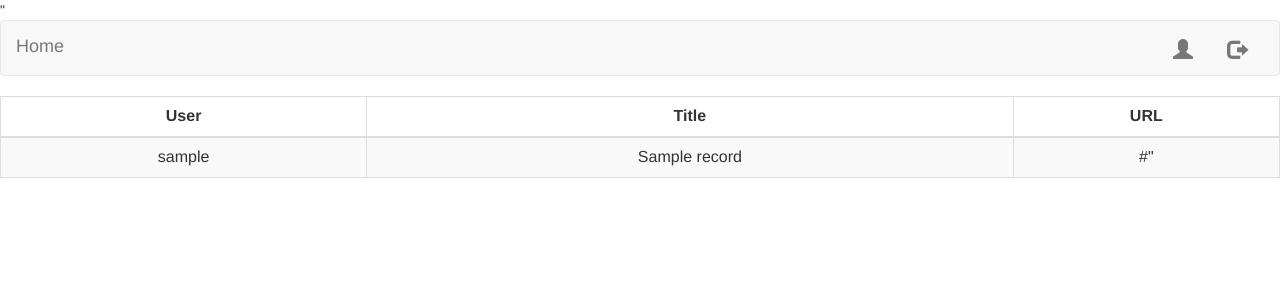
After one commit to goodhamgupta/github-scraper, a Django app: template scraper/templates/list_issues.html in a window 1280 px wide. The commit adds this page. Shown: the top 300 px of the page. Run offline with Django 3.2, Linux system fonts and the light colour scheme; the template is opened without the code that fills it: most values are stand-ins (such as "Sample title", 1, 10 or a date in 2020); some libraries are stand-ins or nearby versions.

Commit message:
Listing and issue details page complete

```diff
--- a/github_scraper/urls.py
+++ b/github_scraper/urls.py
@@ -14,6 +14,7 @@
     url(r'^login/$', views.login, name='index'),
     url(r'^search/', views.search, name='search'),
     url(r'^results(?P<url>\w{0,50})/$',views.results,name='results'),
+    url(r'^details/([0-9])$',views.details,name='details'),
     url(r'^logout/', views.logout, name='logout'),
     # ex: /polls/5/
     ]
--- a/scraper/static/css/main.css
+++ b/scraper/static/css/main.css
@@ -73,3 +73,8 @@
     display: block;
     margin-top: 10px;
 }
+
+.table th,td,tr
+{
+    text-align: center;
+}
--- a/scraper/templates/base.html
+++ b/scraper/templates/base.html
@@ -11,7 +11,7 @@
     <script src="/static/js/dataTables.min.js"></script>
     <link rel="stylesheet" type="text/css" href="/static/css/sweetalert.css">
 </head>
-<body>
+<body> <!--background="/static/images/search_background.png"-->
     <nav class="navbar navbar-default">
             <div class="container-fluid">
                 <!-- Brand and toggle get grouped for better mobile display -->
@@ -22,13 +22,13 @@
                         <span class="icon-bar"></span>
                         <span class="icon-bar"></span>
                     </button>
-                    <a class="navbar-brand" href="/ui/">Home<span class="sr-only">(current)</span> </a>
+                    <a class="navbar-brand" href="/search/">Home<span class="sr-only">(current)</span> </a>
                 </div>
                 <!-- Collect the nav links, forms, and other content for toggling -->
                 <div class="collapse navbar-collapse" id="bs-example-navbar-collapse-1">
                     <ul class="nav navbar-nav navbar-right">
                         <li style="font-size:20px">
-                            <a id="profilebutton" href="/ui/userprofile/"><span class="glyphicon glyphicon-user" aria-hidden="true" style="padding:2px"></span></a>
+                            <a id="profilebutton" href="/userprofile/"><span class="glyphicon glyphicon-user" aria-hidden="true" style="padding:2px"></span></a>
                         </li>
                         <li style="font-size:20px"><a id="logout" href="/logout"><span class="glyphicon glyphicon-log-out" aria-hidden="true" style="padding:2px"></span></a></li>
                     </ul>
--- /dev/null
+++ b/scraper/templates/list_issues.html
@@ -0,0 +1,23 @@
+{% extends "base.html" %}
+{% block content %}
+
+
+<table id="example" class="table table-responsive table-striped table-bordered" cellspacing="0" width="100%" style="bgcolor:#808080,border:bold,text-align:center">
+        <thead>
+            <tr>
+                <th style="text-align:center">User</th>
+                <th style="text-align:center">Title</th>
+                <th style="text-align:center">URL</th>
+            </tr>
+        </thead>
+        {% for record in data %}
+        <tbody style="font-color:#FF0000">
+            <tr>
+                <td id="user" style="text-align:center">{{ record.user.login }}</td>
+                <td id="title"style="text-align:center">{{ record.title }}</td>
+                <td id="url"style="text-align:center">{{ record.url }}"</td>
+        </tbody>
+        {% endfor %}
+    </table>
+
+{% endblock %}
--- a/scraper/templates/login.html
+++ b/scraper/templates/login.html
@@ -16,7 +16,7 @@
         <div class="container">
             <div class="row">
                 <div class="col-sm-6 col-md-4 col-md-offset-4">
-                    <h1 class="text-center login-title">Scrape Me</h1>
+                    <h1 class="text-center login-title"><font size="7">SCRAPE-HUB</font></h1>
                     <div class="account-wall">
                         <img class="profile-img" src="/static/images/octocat.png" alt="Octocat Image">
                         <form class="form-signin" method="post" id="login_form" action="/login/">
@@ -41,6 +41,6 @@
                      </script>
                 {% endfor %}
             {% endif %}
-
+    </div>
 </body>
 </html>
--- a/scraper/templates/search_page.html
+++ b/scraper/templates/search_page.html
@@ -29,6 +29,8 @@
         console.log(json_data);
     }
 </script>
+
+
 <div class="container">
     <center>
     <div class="row">
@@ -41,6 +43,7 @@
             </div>
         </div>
 	</div>
+    <!--<img src="/static/images/search_background.png" alt="Image">-->
     </center>
 </div>
 
```
Also changed, not shown: scraper/templates/results.html (+13 -4 lines), scraper/views.py (+20 -2 lines), scraper/static/images/search_background.png (added).
